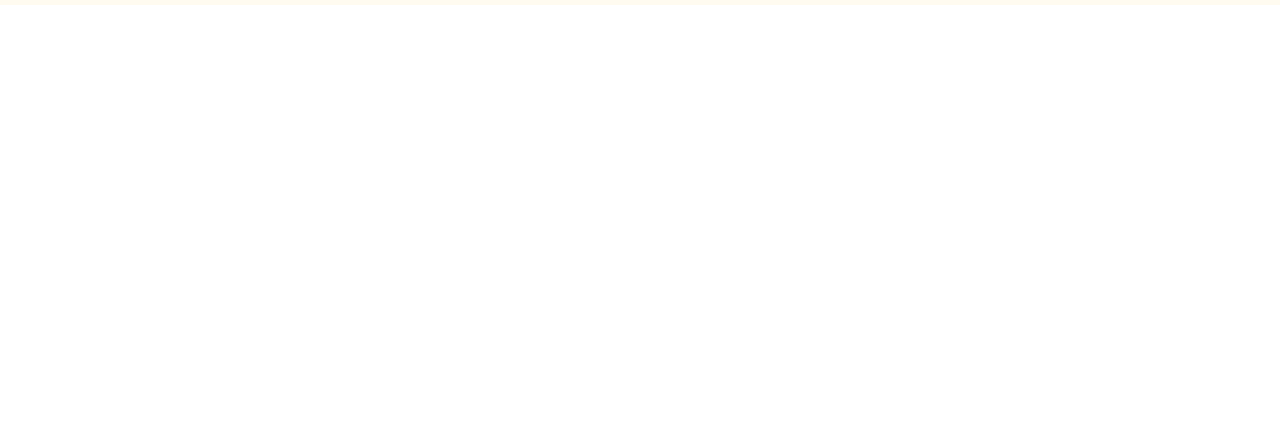
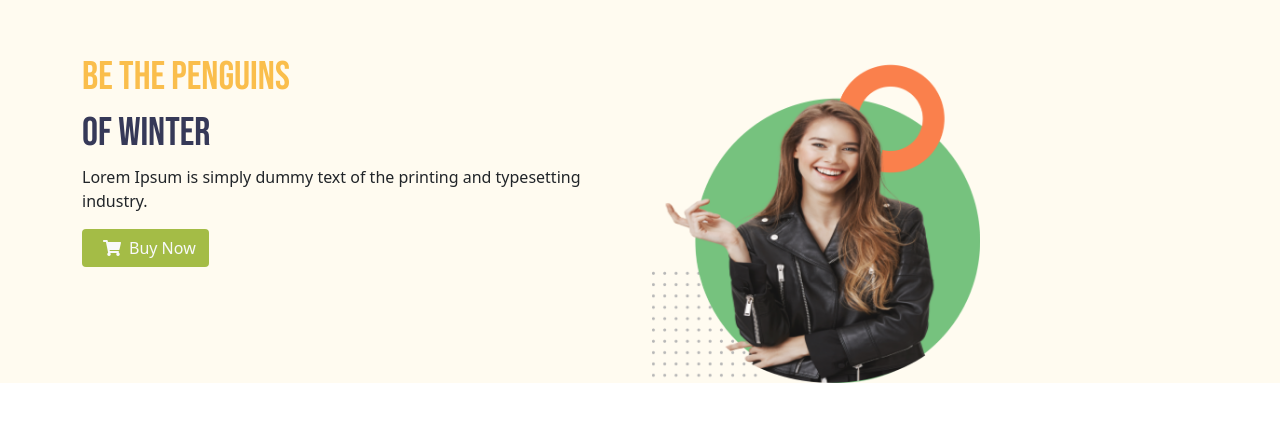
Before and after one commit to NMRayhan/LandingPage-Penguin-Fashion-1.1, a plain HTML site: page index.html in a window 1280 px wide. Shown: the part 57-478 px from the top of the page. Drawn offline with nearby package versions, Linux system fonts and the light colour scheme.

Commit message:
Cover Section Complete

```diff
--- a/index.html
+++ b/index.html
@@ -44,6 +44,25 @@
             </nav>
         </header>
 
+        <!-- Cover Section  -->
+        <section class="container mt-5" style="background-color: #FFFBF0;">
+            <div class="row cover">
+                <div class="col-lg-6 align-items-center justify-content-center">
+                    <h1 class="text-uppercase" style="color: #FABE4C; font-family: 'Bebas Neue', cursive;">Be the
+                        Penguins</h1>
+                    <h1 class="text-uppercase" style="color: #363958; font-family: 'Bebas Neue', cursive;">of Winter
+                    </h1>
+                    <p>Lorem Ipsum is simply dummy text of the printing and typesetting industry.</p>
+                    <button class="btn text-light d-flex align-items-center justify-content-around"
+                        style="background-color: #A4BC46;"><i class="fas fa-shopping-cart mx-2"></i>Buy Now</button>
+                </div>
+                <div class="col-md-6">
+                    <img src="Resource/Image/Model-1.png" alt="">
+                </div>
+            </div>
+        </section>
+    </div>
+    <main>
 
     </main>
 
```
